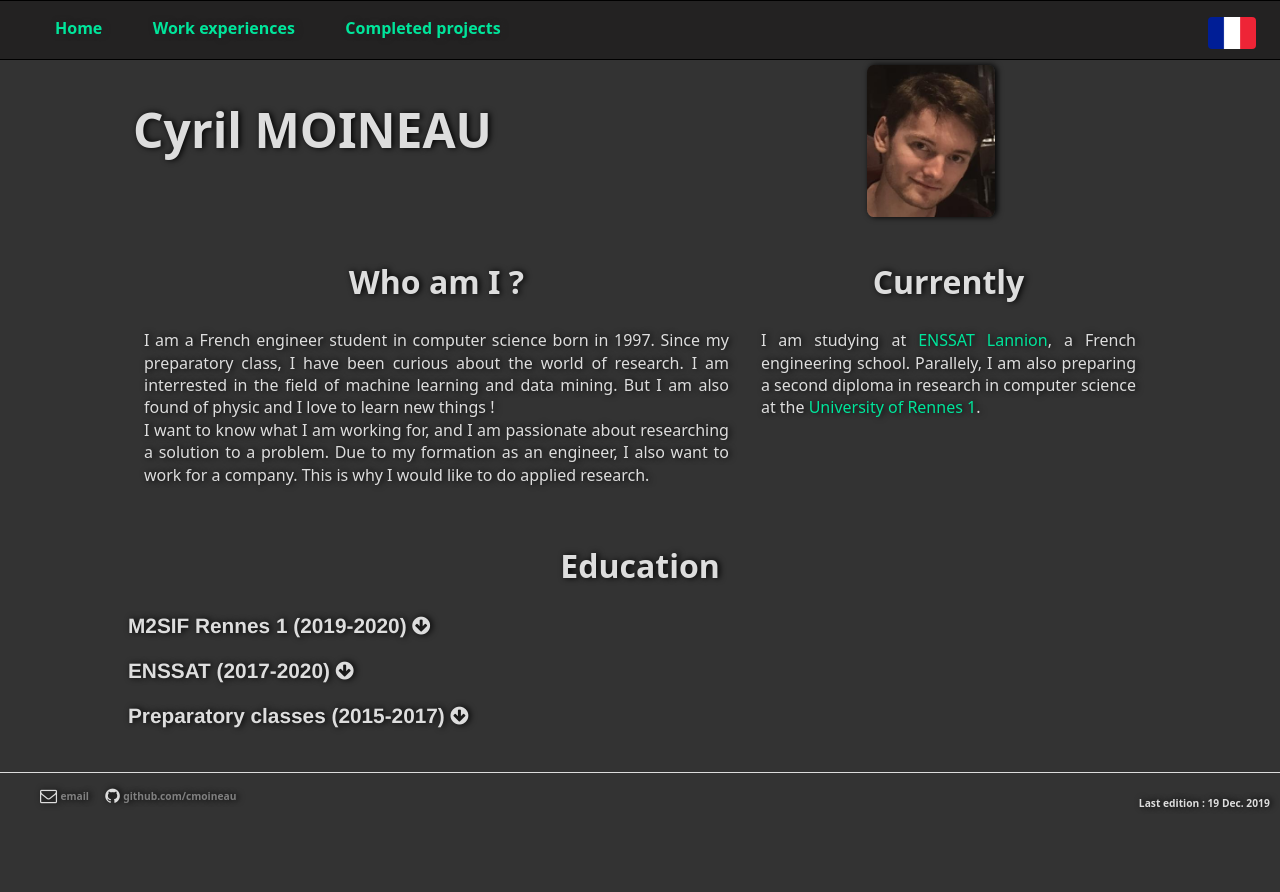
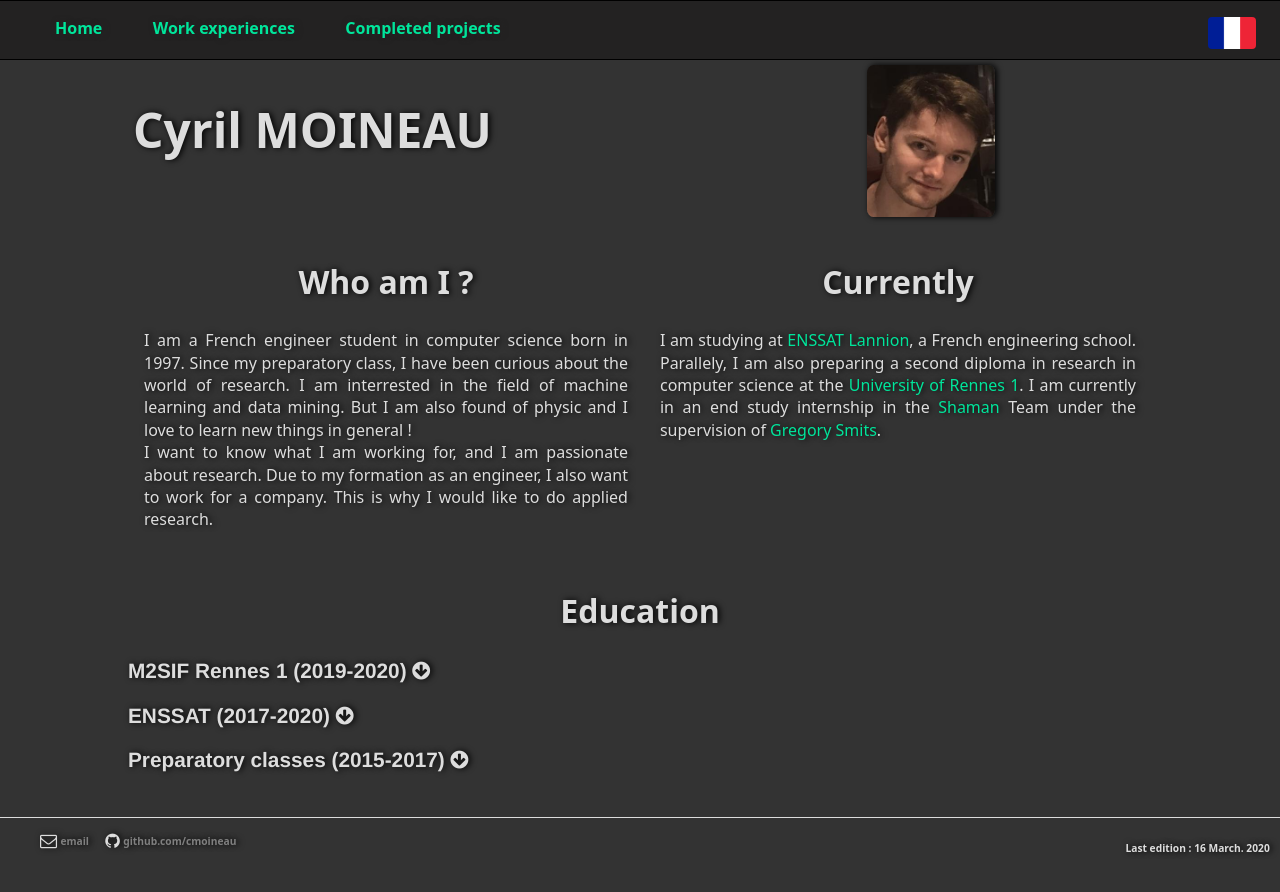
Before and after one commit to cmoineau/cmoineau.github.io, a Jekyll site: the page built from index.html, in a window 1280 px wide. Shown: the top 892 px of the page. Built offline with Jekyll 4.4.1, drawn with Linux system fonts in a browser that asks for light colours.

Commit message:
Màj information stage SHAMAN.

```diff
--- a/_layouts/default.html
+++ b/_layouts/default.html
@@ -45,7 +45,7 @@
 	        			<i class="fa fa-github fa-lg" aria-hidden="true"></i>
 	        			<a href="https://github.com/cmoineau"> github.com/cmoineau</a>
 	        		</li>
-	        		<p style="float : right; font-size: 0.8em; padding-right: 1em;"; >Last edition : 19 Dec. 2019</p>
+	        		<p style="float : right; font-size: 0.8em; padding-right: 1em;"; >Last edition : 16 March. 2020</p>
 				</ul>
 
 			</footer>
--- a/_layouts/french.html
+++ b/_layouts/french.html
@@ -41,7 +41,7 @@
 	        			<i class="fa fa-github fa-lg" aria-hidden="true"></i>
 	        			<a href="https://github.com/cmoineau"> github.com/cmoineau</a>
 	        		</li>
-	        		<p style="float : right; font-size: 0.8em;padding-right: 1em;">Dernière édition :  19 Dec. 2019</p>
+	        		<p style="float : right; font-size: 0.8em;padding-right: 1em;">Dernière édition :  16 Mars. 2020</p>
 				</ul>
 			</footer>
 
--- a/fr/index.html
+++ b/fr/index.html
@@ -15,14 +15,14 @@ title: Cyril MOINEAU
 					</br>
 					De par ma formation d'ingénieur, le monde de l'entreprise et la recherche appliquée sont mes objectifs professionnels.
 					</br>
-					Je suis passionné par l'apprentissage automatique et l'exploration de données, mais je suis aussi interressé par la physique et je suis curieux.
+					Je suis passionné par l'apprentissage automatique et l'exploration de données, mais je suis aussi interressé par la physique et curieux de manière générale.
 				</p>
 			</div>
 			<div id="cur">
 				<h2>Actuellement</h2>
 				<p>
 					J'étudie à <a href="http://www.enssat.fr/">l'ENSSAT Lannion</a>, une école d'ingénieur française.
-					En parallèle, je prépare aussi un second diplôme orienté vers la recherche en informatique à <a href="https://www.univ-rennes1.fr/">l'Université de Rennes 1</a>.
+					En parallèle, je prépare aussi un second diplôme orienté vers la recherche en informatique à <a href="https://www.univ-rennes1.fr/">l'Université de Rennes 1</a>. Je suis actuellement en stage de fin d'étude dans l'équipe <a href="http://www-shaman.irisa.fr/">Shaman</a> de l'IRISA, sous la supervision de mon maître de stage <a href="http://people.irisa.fr/Gregory.Smits/"> Gregory Smits</a>.
 
 				</p>
 			</div>
--- a/index.html
+++ b/index.html
@@ -14,16 +14,15 @@ title: Cyril MOINEAU
 				<h2>Who am I ?</h2>
 				<p>
 					I am a French engineer student in computer science born in 1997. Since my preparatory class, I have been curious about the world of research.
-					I am interrested in the field of machine learning and data mining. But I am also found of physic and I love to learn new things !
+					I am interrested in the field of machine learning and data mining. But I am also found of physic and I love to learn new things in general !
 					</br>
-					I want to know what I am working for, and I am passionate about researching a solution to a problem. Due to my formation as an engineer, I also want to work for a company. This is why I would like to do applied research.
-
+					I want to know what I am working for, and I am passionate about research. Due to my formation as an engineer, I also want to work for a company. This is why I would like to do applied research.
 				</p>
 			</div>
 			<div id="cur">
 				<h2>Currently</h2>
 				<p>
-					I am studying at <a href="http://www.enssat.fr/">ENSSAT Lannion</a>, a French engineering school. Parallely, I am also preparing a second diploma in research in computer science at the <a href="https://www.univ-rennes1.fr/">University of Rennes 1</a>.
+					I am studying at <a href="http://www.enssat.fr/">ENSSAT Lannion</a>, a French engineering school. Parallely, I am also preparing a second diploma in research in computer science at the <a href="https://www.univ-rennes1.fr/">University of Rennes 1</a>. I am currently in an end study internship in the <a href="http://www-shaman.irisa.fr/">Shaman</a> Team under the supervision of <a href="http://people.irisa.fr/Gregory.Smits/"> Gregory Smits</a>.
 				</p>
 			</div>
 		</div>
```
Also changed, not shown: README.md.
